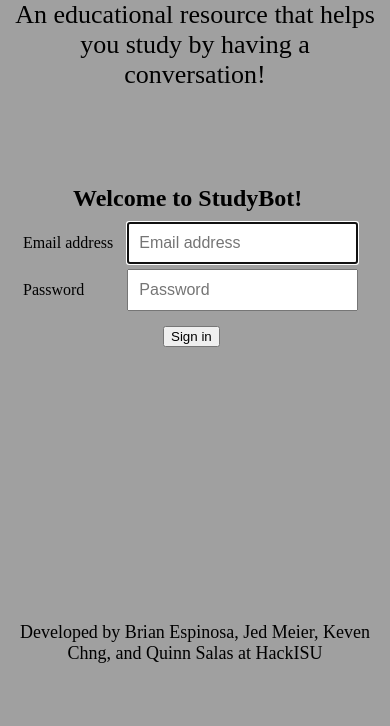
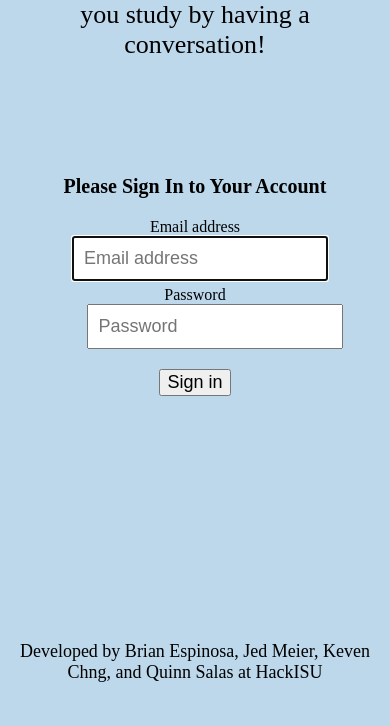
Before and after one commit to jrmeier/studybot, a plain HTML site: page index.html in a window 390 px wide. Shown: the part 118-844 px from the top of the page. Drawn offline with Linux system fonts and the light colour scheme.

Commit message:
Added color and fixed a lot of spacing and alignment issues. Revised sign in form instructions and increased button size. Looks better on mobile.

```diff
--- a/botstyle.css
+++ b/botstyle.css
@@ -1,38 +1,37 @@
-.jumbotron {
+#title {
   text-align: center;
-  margin: 0 0 0 0;
+  margin-top: -20px;
 }
 
 #desc {
+  margin-top: -10px;
   font-size: 26px;
 }
-
 
 body {
   padding-top: 30px;
   padding-bottom: 30px;
-  background-color: #A0A0A0;
+  background-color: #BDD8EB;
 }
 
 .form-signin {
-  max-width: 345px;
+  max-width: 330px;
   padding: 15px;
   margin: 0 auto;
-  margin-top: 80px;
+  margin-top: 100px;
 }
 
 .form-signin .form-control {
-  position: relative;
   height: auto;
   padding: 10px;
-  font-size: 16px;
+  font-size: 18px;
 }
 
   #form-desc {
-  font-size: 24px;
+  font-size: 20px;
   font-weight: bold;
-  margin-left: 50px;
-  margin-bottom: 10px;
+  text-align: center;
+  margin-bottom: 20px;
 }
 
 .form-signin input[type="email"] {
@@ -45,13 +44,18 @@ body {
   margin-left: 39px;
 }
 
+form {
+  text-align: center;
+}
+
 .btn {
-  margin-top: 10px;
-  margin-left: 140px;
+  font-size: 18px;
+  margin-top: 15px;
+  position: center;
 }
 
 .footer {
   font-size: 18px;
-  margin-top: 260px;
+  margin-top: 230px;
   text-align: center;
 }
--- a/index.html
+++ b/index.html
@@ -10,15 +10,15 @@
 </head>
 
 <body>
-  <div class="jumbotron">
-    <h1> StudyBot. </h1>
+  <div class="container-fluid" id="title">
+    <h1> StudyBot </h1>
     <div id="desc"> An educational resource that helps you study by having a conversation! </div>
   </div>
 
     <div class="container">
 
       <form class="form-signin">
-        <div id="form-desc"> Welcome to StudyBot! </div>
+        <div id="form-desc"> Please Sign In to Your Account </div>
 
         <label for="inputEmail"> Email address </label>
         <input type="email" id="inputEmail" class="form-control" placeholder="Email address" required autofocus>
```
